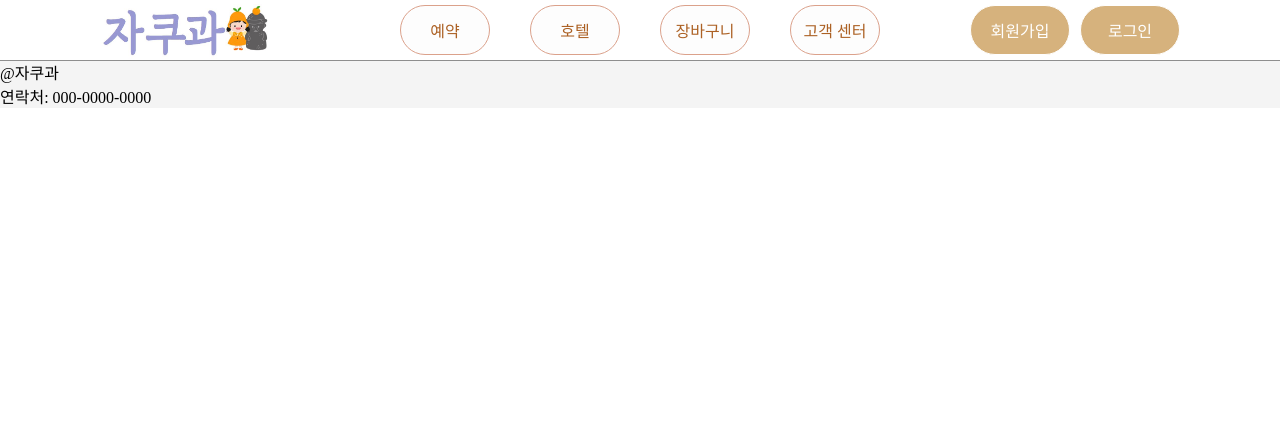
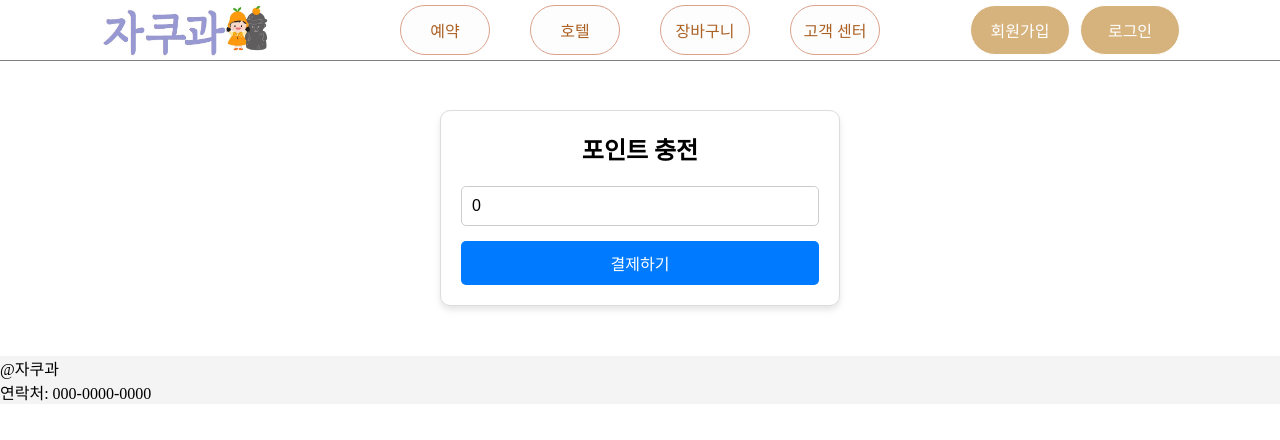
Before and after one commit to Kim-kym/HotelView, a React (Vite) app: page /payment in a window 1280 px wide. Shown: the top 440 px of the page. Built offline with nearby package versions, Linux system fonts and the light colour scheme; no server answers.

Commit message:
[현석] 결제창 생성

```diff
--- a/src/App.jsx
+++ b/src/App.jsx
@@ -10,6 +10,7 @@ import SignUpPage from "./components/pages/SignUpPage";
 // import HotelList from "./components/pages/HotelList";
 import HotelListDummy from "./components/pages/HotelListDummy";
 import MyPage from "./components/pages/MyPage";
+import PaymentPage from "./components/pages/PaymentPage";
 import Admin from "./components/pages/Admin";
 
 function App() {
@@ -28,6 +29,7 @@ function App() {
           />
           <Route path="/login" element={<SignInPage />} />
           <Route path="/mypage" element={<MyPage />} />
+          <Route path="/payment" element={<PaymentPage />} />
           <Route path="/admin" element={<Admin />} />
           <Route path="/signup" element={<SignUpPage />} />
           {/* <Route path="/hotels" element={<HotelList />} /> */}
--- a/src/components/pages/MyPage.jsx
+++ b/src/components/pages/MyPage.jsx
@@ -1,8 +1,11 @@
 import { useState, useEffect } from "react";
 import "../../styled/MyPage.css";
+import { useNavigate } from "react-router-dom";
+
 function MyPage() {
   const [userInfo, setUserInfo] = useState({});
   const [showPointHistory, setShowPointHistory] = useState(false);
+  const navigate = useNavigate();
 
   useEffect(() => {
     fetch("http://localhost:8020/user/mypage", {
@@ -37,9 +40,7 @@ function MyPage() {
         <button onClick={() => setShowPointHistory(true)}>
           포인트 히스토리
         </button>
-        <button onClick={() => (window.location.href = "/point-payment")}>
-          포인트 충전
-        </button>
+        <button onClick={() => navigate("/payment")}>포인트 충전</button>
         <button>정보 수정</button>
       </div>
 
--- /dev/null
+++ b/src/components/pages/PaymentPage.jsx
@@ -0,0 +1,58 @@
+import { useState } from "react";
+import { useNavigate } from "react-router-dom";
+import "../../styled/PaymentPage.css";
+
+const PaymentPage = () => {
+  const [amount, setAmount] = useState(0);
+  const [showQR, setShowQR] = useState(false);
+  const navigate = useNavigate();
+
+  const handlePayment = () => {
+    if (amount <= 0) {
+      alert("충전할 금액을 입력하세요.");
+      return;
+    }
+    setShowQR(true);
+  };
+
+  const completePayment = async () => {
+    try {
+      const response = await fetch("http://localhost:8080/user/charge-points", {
+        method: "POST",
+        headers: { "Content-Type": "application/json" },
+        body: JSON.stringify({ userId: 1, amount }), // userId는 로그인된 유저 정보로 변경 필요
+      });
+
+      if (response.ok) {
+        alert("포인트 충전 완료!");
+        navigate("/mypage");
+      } else {
+        alert("충전에 실패했습니다.");
+      }
+    } catch (error) {
+      console.error("결제 오류:", error);
+    }
+  };
+
+  return (
+    <div className="payment-container">
+      <h2>포인트 충전</h2>
+      <input
+        type="number"
+        value={amount}
+        onChange={(e) => setAmount(e.target.value)}
+        placeholder="충전할 금액 입력"
+      />
+      <button onClick={handlePayment}>결제하기</button>
+
+      {showQR && (
+        <div className="qr-modal">
+          <p>카카오페이 결제 QR코드 (임시)</p>
+          <button onClick={completePayment}>X (결제 완료)</button>
+        </div>
+      )}
+    </div>
+  );
+};
+
+export default PaymentPage;
--- /dev/null
+++ b/src/styled/PaymentPage.css
@@ -0,0 +1,70 @@
+/* src/styled/PaymentPage.css */
+.payment-container {
+    max-width: 400px;
+    margin: 50px auto;
+    padding: 20px;
+    border: 1px solid #ddd;
+    border-radius: 10px;
+    background: #fff;
+    box-shadow: 0px 4px 6px rgba(0, 0, 0, 0.1);
+    text-align: center;
+  }
+
+  .payment-container h2 {
+    margin-bottom: 20px;
+  }
+
+  .payment-container input {
+    width: 100%;
+    padding: 10px;
+    margin-bottom: 15px;
+    border: 1px solid #ccc;
+    border-radius: 5px;
+    font-size: 16px;
+  }
+
+  .payment-container button {
+    width: 100%;
+    padding: 10px;
+    border: none;
+    border-radius: 5px;
+    background-color: #007bff;
+    color: white;
+    font-size: 16px;
+    cursor: pointer;
+    transition: 0.3s;
+  }
+
+  .payment-container button:hover {
+    background-color: #0056b3;
+  }
+
+  /* 결제 QR 모달 스타일 */
+  .qr-modal {
+    position: fixed;
+    top: 50%;
+    left: 50%;
+    transform: translate(-50%, -50%);
+    background: white;
+    padding: 20px;
+    border-radius: 10px;
+    box-shadow: 0px 4px 6px rgba(0, 0, 0, 0.2);
+    text-align: center;
+  }
+
+  .qr-modal p {
+    margin-bottom: 20px;
+  }
+
+  .qr-modal button {
+    background: red;
+    color: white;
+    border: none;
+    padding: 8px 15px;
+    cursor: pointer;
+    border-radius: 5px;
+  }
+
+  .qr-modal button:hover {
+    background: darkred;
+  }
```
